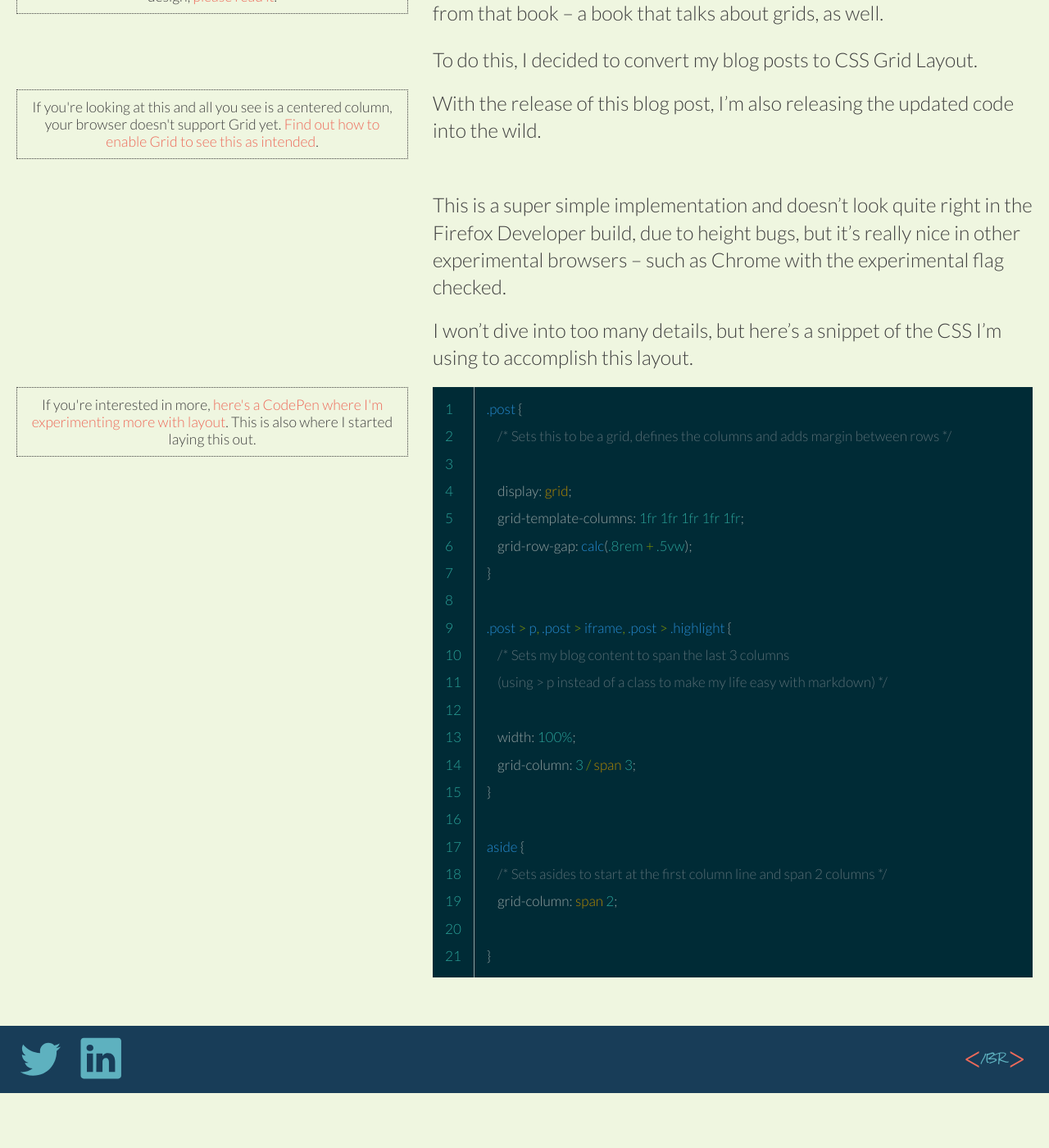
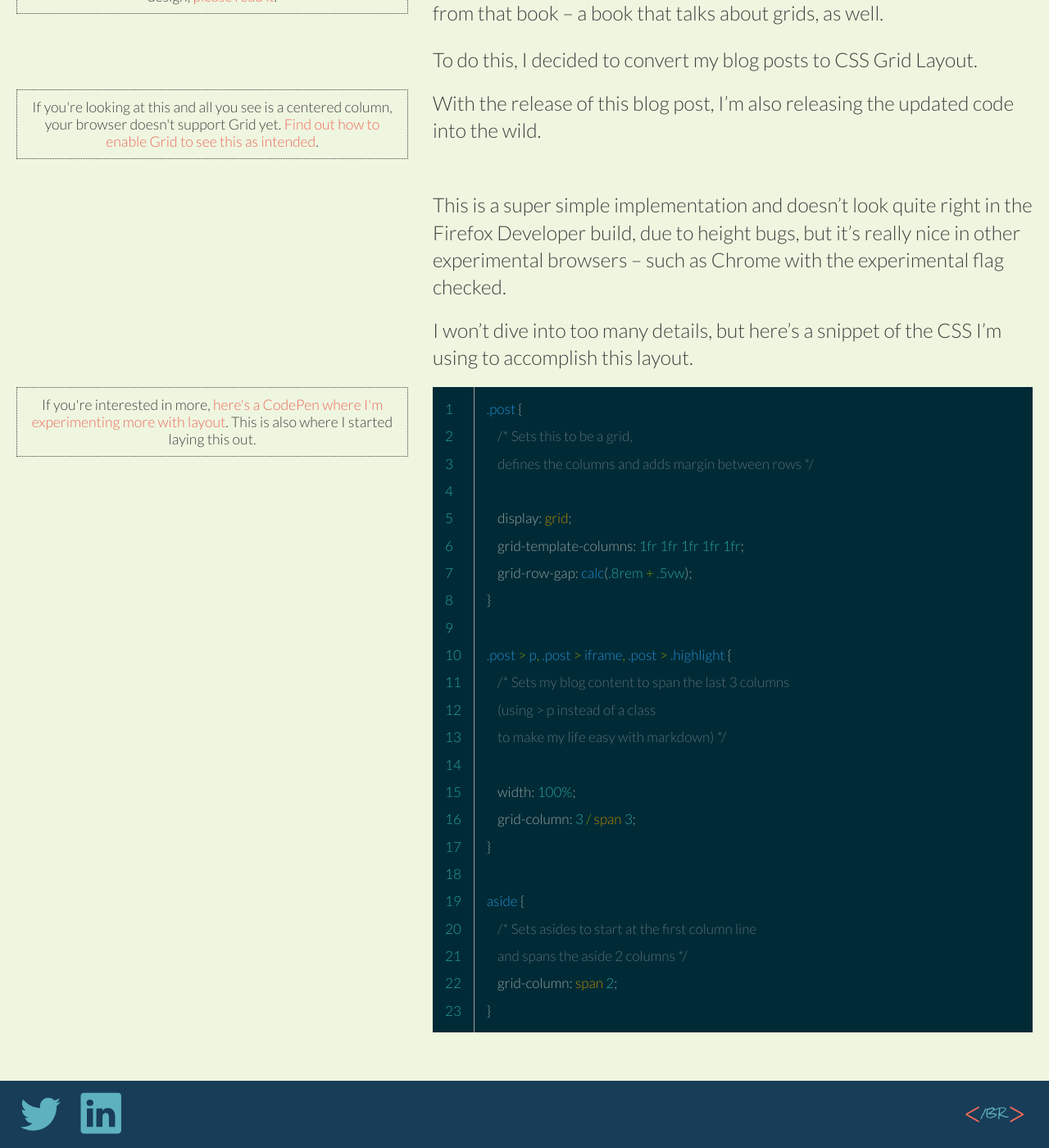
Before and after one commit to erquhart/jekyll-portfolio, a Jekyll site: the page built from _posts/2016-12-27-blog-converted-to-css-grid-layout.markdown, in a window 1280 px wide and 1400 px high, scrolled down 549 px. Shown: the whole window at 82% size. Built offline with Jekyll 4.4.1, drawn with Linux system fonts in a browser that asks for light colours; comment, search, counter and statistics services are not loaded; before the commit the page ends 1882 px from its top, so only the background shows below that.

Commit message:
Carriage returns for comments in code view

```diff
--- a/_posts/2016-12-27-blog-converted-to-css-grid-layout.markdown
+++ b/_posts/2016-12-27-blog-converted-to-css-grid-layout.markdown
@@ -37,7 +37,8 @@ I won't dive into too many details, but here's a snippet of the CSS I'm using to
 
 {% highlight css linenos %}
 .post {
-    /* Sets this to be a grid, defines the columns and adds margin between rows */
+    /* Sets this to be a grid,
+    defines the columns and adds margin between rows */
 
     display: grid;
     grid-template-columns: 1fr 1fr 1fr 1fr 1fr;
@@ -46,16 +47,17 @@ I won't dive into too many details, but here's a snippet of the CSS I'm using to
 
 .post > p, .post > iframe, .post > .highlight {
     /* Sets my blog content to span the last 3 columns
-    (using > p instead of a class to make my life easy with markdown) */
+    (using > p instead of a class
+    to make my life easy with markdown) */
 
     width: 100%;
     grid-column: 3 / span 3;
 }
 
 aside {
-    /* Sets asides to start at the first column line and span 2 columns */
+    /* Sets asides to start at the first column line
+    and spans the aside 2 columns */
     grid-column: span 2;
-
 }
 
 {% endhighlight %}
```
